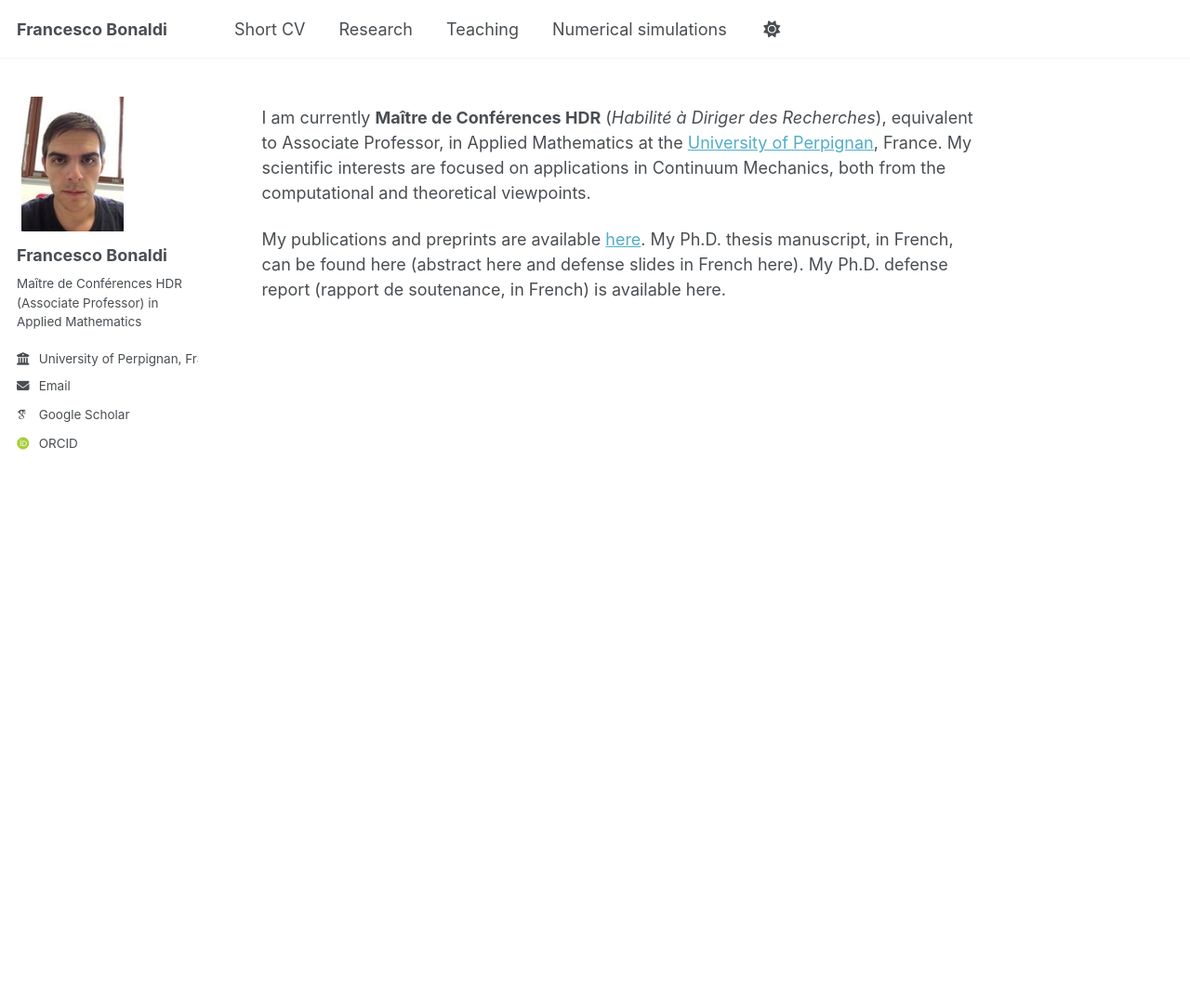
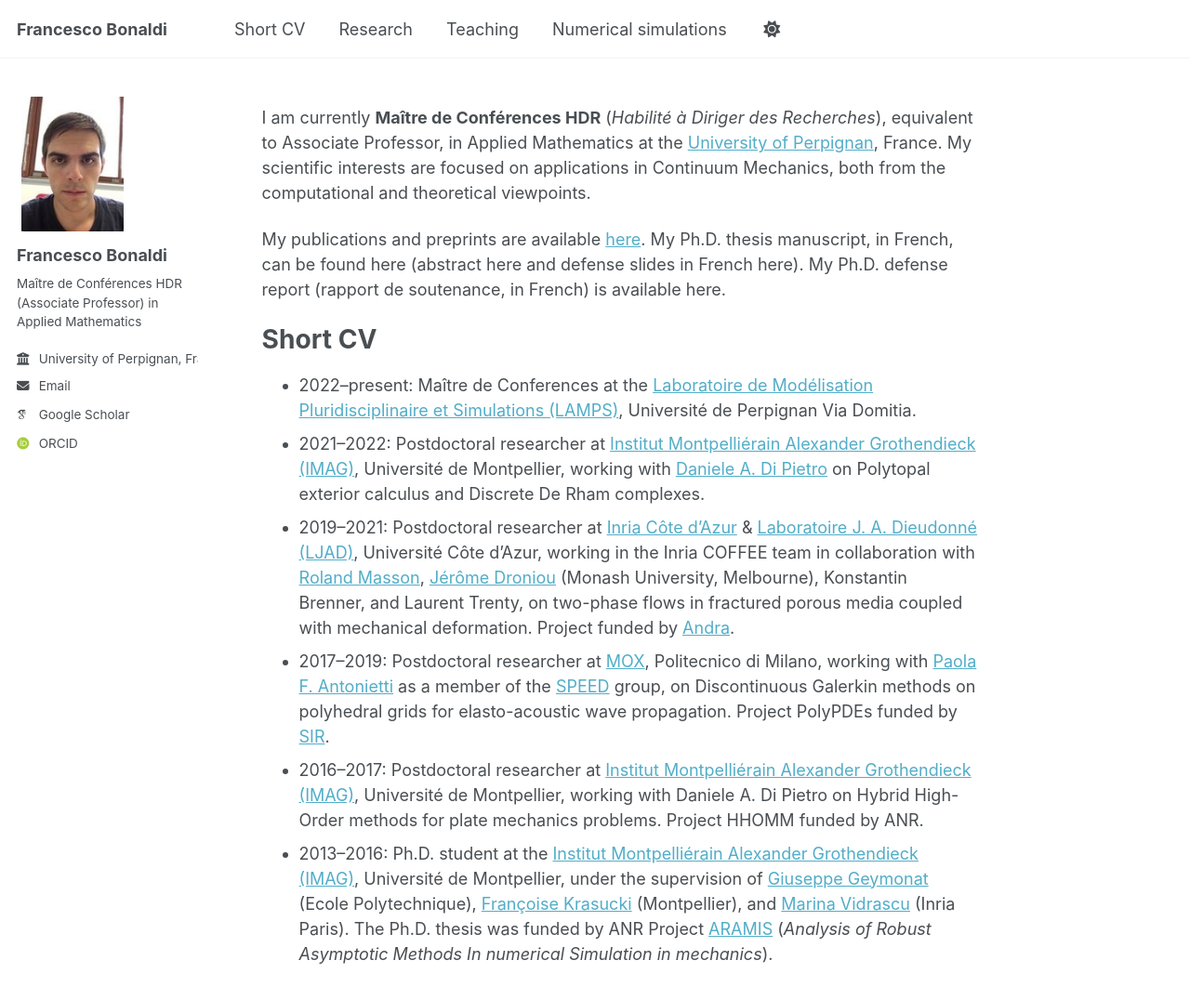
Before and after one commit to fbonaldi/fbonaldi.github.io, a Jekyll site: the page built from _pages/about.md, in a window 1280 px wide and 1085 px high. Shown: the top 1076 px of the window at 93% size. Built offline with Jekyll 4.4.1, drawn with Linux system fonts in a browser that asks for light colours; some web fonts are replaced; a script bundle is joined from its source files by our own code; library files that are not in the unit come from our copies.

Commit message:
Update about.md

```diff
--- a/_pages/about.md
+++ b/_pages/about.md
@@ -10,3 +10,13 @@ redirect_from:
 I am currently **Maître de Conférences HDR** (_Habilité à Diriger des Recherches_), equivalent to Associate Professor, in Applied Mathematics at the [University of Perpignan](http://www.univ-perp.fr), France. My scientific interests are focused on applications in Continuum Mechanics, both from the computational and theoretical viewpoints.
 
 My publications and preprints are available [here](/publications/). My Ph.D. thesis manuscript, in French, can be found here (abstract here and defense slides in French here). My Ph.D. defense report (rapport de soutenance, in French) is available here.
+
+Short CV
+===
+
+* 2022–present: Maître de Conferences at the [Laboratoire de Modélisation Pluridisciplinaire et Simulations (LAMPS)](https://lamps.univ-perp.fr/), Université de Perpignan Via Domitia.
+* 2021–2022: Postdoctoral researcher at [Institut Montpelliérain Alexander Grothendieck (IMAG)](https://imag.umontpellier.fr/), Université de Montpellier, working with [Daniele A. Di Pietro](https://imag.umontpellier.fr/~di-pietro/) on Polytopal exterior calculus and Discrete De Rham complexes.
+* 2019–2021: Postdoctoral researcher at [Inria Côte d'Azur](https://www.inria.fr/en/inria-centre-universite-cote-azur) & [Laboratoire J. A. Dieudonné (LJAD)](https://math.univ-cotedazur.fr/), Université Côte d'Azur, working in the Inria COFFEE team in collaboration with [Roland Masson](https://math.unice.fr/~massonr/), [Jérôme Droniou](https://imag.umontpellier.fr/~droniou/) (Monash University, Melbourne), Konstantin Brenner, and Laurent Trenty, on two-phase flows in fractured porous media coupled with mechanical deformation. Project funded by [Andra](www.andra.fr).
+* 2017–2019: Postdoctoral researcher at [MOX](mox.polimi.it), Politecnico di Milano, working with [Paola F. Antonietti](https://antonietti.faculty.polimi.it/) as a member of the [SPEED](https://speed.mox.polimi.it/) group, on Discontinuous Galerkin methods on polyhedral grids for elasto-acoustic wave propagation. Project PolyPDEs funded by [SIR](https://sir.mur.gov.it/).
+* 2016–2017: Postdoctoral researcher at [Institut Montpelliérain Alexander Grothendieck (IMAG)](https://imag.umontpellier.fr/), Université de Montpellier, working with Daniele A. Di Pietro on Hybrid High-Order methods for plate mechanics problems. Project HHOMM funded by ANR.
+* 2013–2016: Ph.D. student at the [Institut Montpelliérain Alexander Grothendieck (IMAG)](https://imag.umontpellier.fr/), Université de Montpellier, under the supervision of [Giuseppe Geymonat](https://scholar.google.it/citations?user=KyMp7xAAAAAJ&hl=it) (Ecole Polytechnique), [Françoise Krasucki](https://www.researchgate.net/profile/Francoise_Krasucki) (Montpellier), and [Marina Vidrascu](https://team.inria.fr/commedia/vidrascu/) (Inria Paris). The Ph.D. thesis was funded by ANR Project [ARAMIS](https://anr.fr/Project-ANR-12-BS01-0021) (_Analysis of Robust Asymptotic Methods In numerical Simulation in mechanics_).
```
